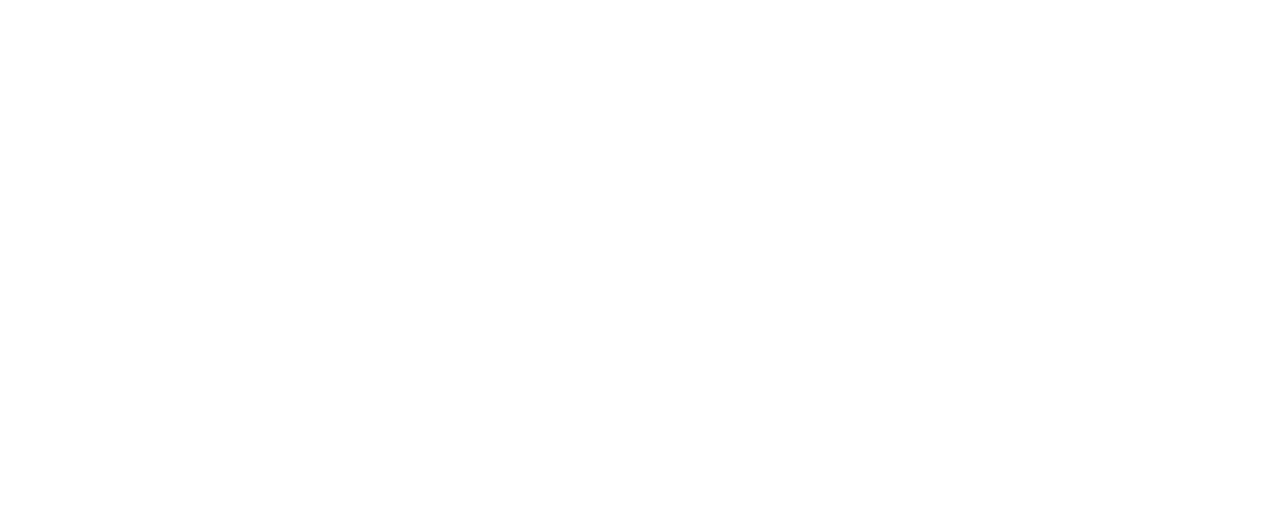
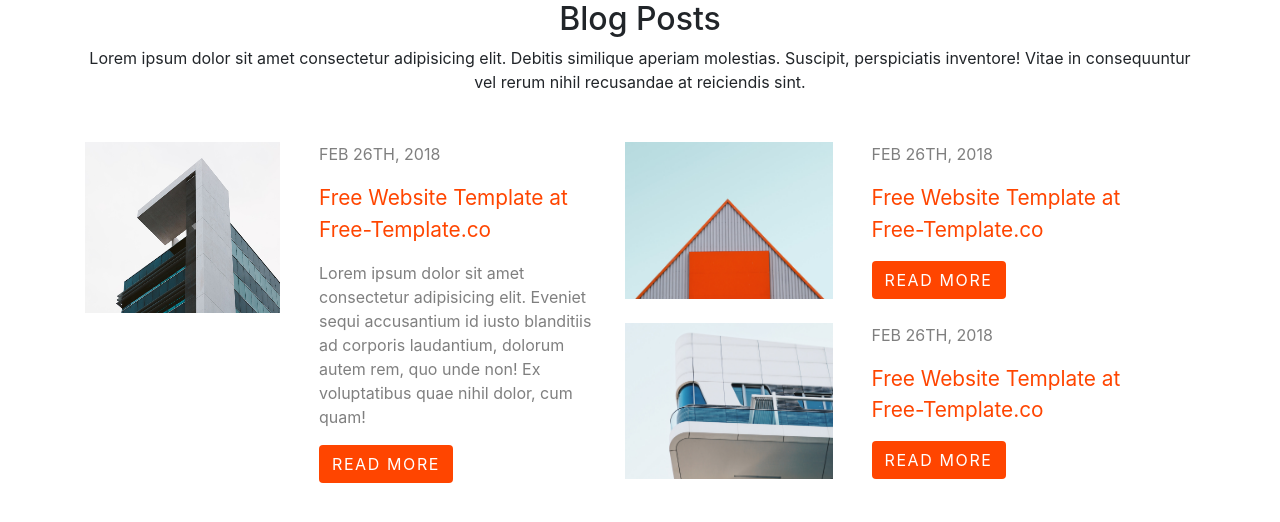
Before and after one commit to Navezm/Hexa, a website: page index.html in a window 1280 px wide. Drawn offline with nearby package versions, Linux system fonts and the light colour scheme.

Commit message:
Section blog finie

```diff
--- a/index.html
+++ b/index.html
@@ -7,7 +7,60 @@
     <link rel="stylesheet" href="./public/css/app.css">
 </head>
 <body>
+    <!-- Section blog -->
+    <section class="container">
+        <!-- Partie texte -->
+        <div class="text-center">
+            <h2>Blog Posts</h2>
+            <p>Lorem ipsum dolor sit amet consectetur adipisicing elit. Debitis similique aperiam molestias. Suscipit, perspiciatis inventore! Vitae in consequuntur vel rerum nihil recusandae at reiciendis sint.</p>
+        </div>
+        <!-- Partie texte -->
 
+        <!-- Partie card -->
+        <div class="row my-5">
+            <!-- Gauche -->
+            <div class="col-lg-6 col-sm-12 row">
+                <div class="col-lg-5 col-sm-12">
+                    <img class="w-100 h-50" src="./public/img/img_1.jpg" alt="">
+                </div>
+
+                <div class="col-lg-7 col-sm-12 pl-4">
+                    <p class="text-black-50">FEB 26TH, 2018</p>
+                    <a class="a_card" href=""><p>Free Website Template at Free-Template.co</p></a>
+                    <p class="text-black-50">Lorem ipsum dolor sit amet consectetur adipisicing elit. Eveniet sequi accusantium id iusto blanditiis ad corporis laudantium, dolorum autem rem, quo unde non! Ex voluptatibus quae nihil dolor, cum quam!</p>
+                    <button class="btn text-white btn_card">READ MORE</button>
+                </div>
+            </div>
+            <!-- Gauche -->
+
+            <!-- Droite -->
+            <div class="col-lg-6 col-sm-12">
+                <div class="row">
+                    <div class="col-lg-5 col-sm-12">
+                        <img class="w-100 h-100" src="./public/img/img_2.jpg" alt="">
+                    </div>
+                    <div class="col-lg-7 col-sm-12 pl-4">
+                        <p class="text-black-50">FEB 26TH, 2018</p>
+                        <a class="a_card" href=""><p>Free Website Template at Free-Template.co</p></a>
+                        <button class="btn text-white btn_card">READ MORE</button>
+                    </div>
+                </div>
+                <div class="row mt-4">
+                    <div class="col-lg-5 col-sm-12">
+                        <img class="w-100 h-100" src="./public/img/img_3.jpg" alt="">
+                    </div>
+                    <div class="col-lg-7 col-sm-12 pl-4">
+                        <p class="text-black-50">FEB 26TH, 2018</p>
+                        <a class="a_card" href=""><p>Free Website Template at Free-Template.co</p></a>
+                        <button class="btn text-white btn_card">READ MORE</button>
+                    </div>
+                </div>
+            </div>
+            <!-- Droite -->
+        </div>
+        <!-- Partie card -->
+    </section>
+    <!-- Section blog -->
 
     <!-- Link Bootstrap & jquery -->
     <script  src="./node_modules/jquery/dist/jquery.js"></script>
--- a/src/scss/modules/_general.scss
+++ b/src/scss/modules/_general.scss
@@ -0,0 +1,4 @@
+a{
+    text-decoration: none;
+    color: orangered;
+}
--- a/src/scss/modules/_sections.scss
+++ b/src/scss/modules/_sections.scss
@@ -0,0 +1,10 @@
+// Section Blog
+.btn_card{
+    background-color: orangered;
+    letter-spacing: 0.1em;
+}
+
+.a_card{
+    font-size: 1.3em;
+}
+// Setion Blog
```
Also changed, not shown: public/css/app.css.
